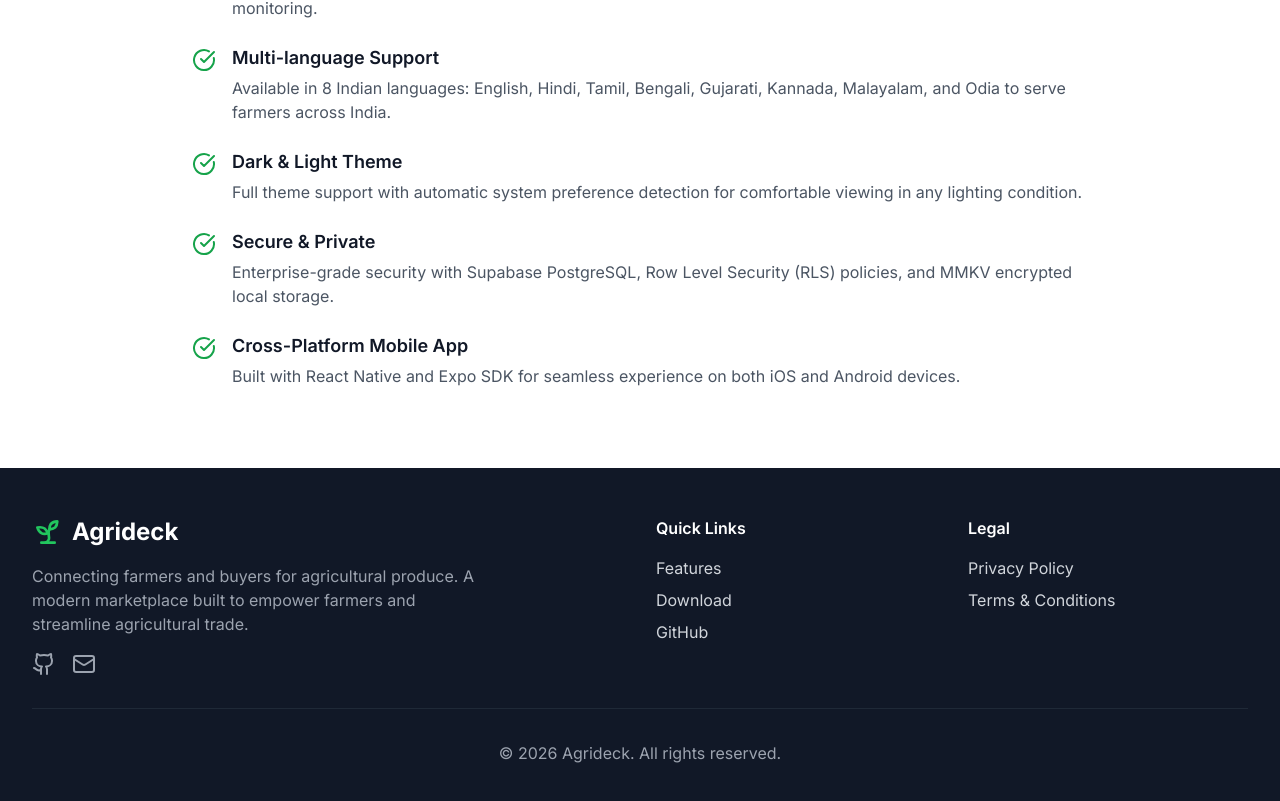
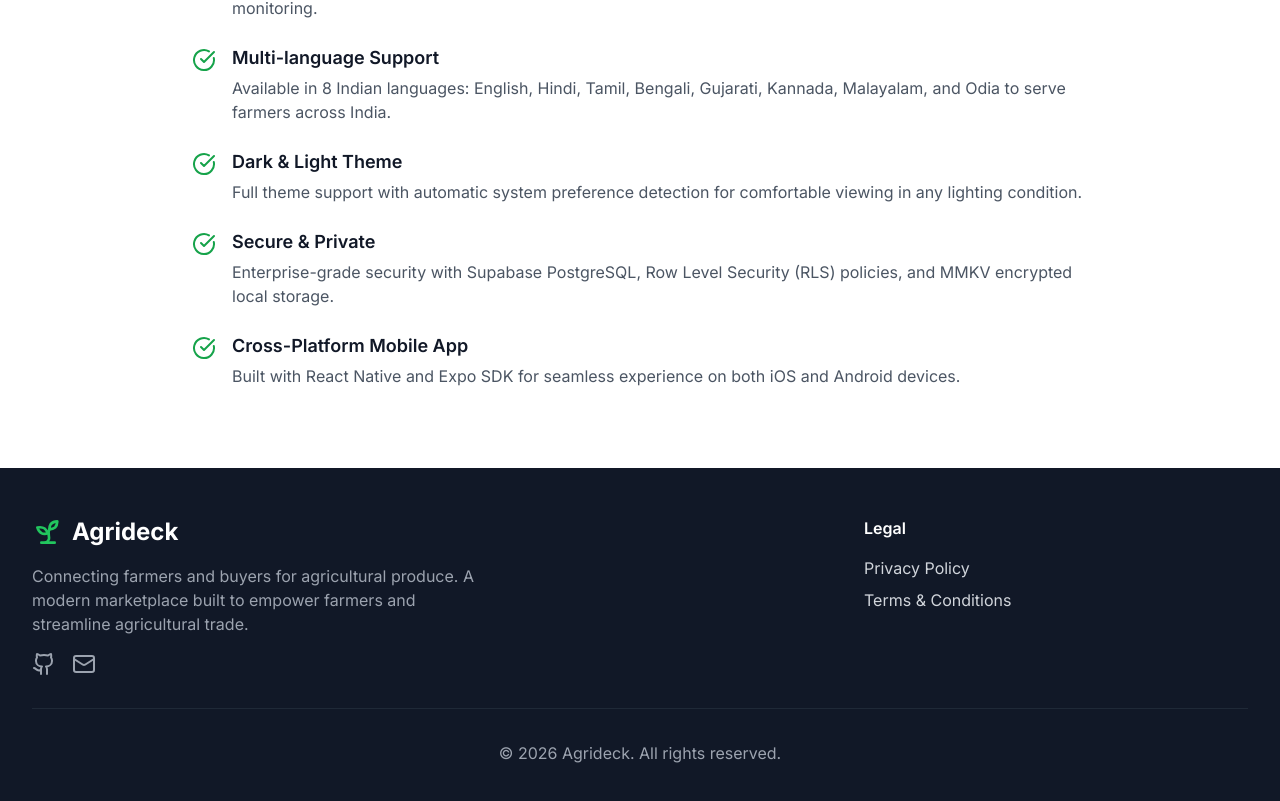
Before and after one commit to sarveshhh-m/agrideck-web, a Next.js app: page / in a window 1280 px wide. Shown: the part 853-1654 px from the top of the page. Built offline with nearby package versions, Linux system fonts and the light colour scheme.

Commit message:
Remove Quick Links section from footer

```diff
--- a/app/components/Footer.tsx
+++ b/app/components/Footer.tsx
@@ -7,7 +7,7 @@
   return (
     <footer className="bg-gray-900 text-gray-300">
       <div className="max-w-7xl mx-auto px-4 sm:px-6 lg:px-8 py-12">
-        <div className="grid grid-cols-1 md:grid-cols-4 gap-8">
+        <div className="grid grid-cols-1 md:grid-cols-3 gap-8">
           {/* Brand */}
           <div className="col-span-1 md:col-span-2">
             <div className="flex items-center space-x-2 mb-4">
@@ -35,28 +35,6 @@
             </div>
           </div>
 
-          {/* Quick Links */}
-          <div>
-            <h3 className="text-white font-semibold mb-4">Quick Links</h3>
-            <ul className="space-y-2">
-              <li>
-                <Link href="/#features" className="hover:text-primary-500 transition">
-                  Features
-                </Link>
-              </li>
-              <li>
-                <Link href="/#download" className="hover:text-primary-500 transition">
-                  Download
-                </Link>
-              </li>
-              <li>
-                <a href="https://github.com/sarveshhh-m/agrideck-stable" target="_blank" rel="noopener noreferrer" className="hover:text-primary-500 transition">
-                  GitHub
-                </a>
-              </li>
-            </ul>
-          </div>
-
           {/* Legal */}
           <div>
             <h3 className="text-white font-semibold mb-4">Legal</h3>
```
